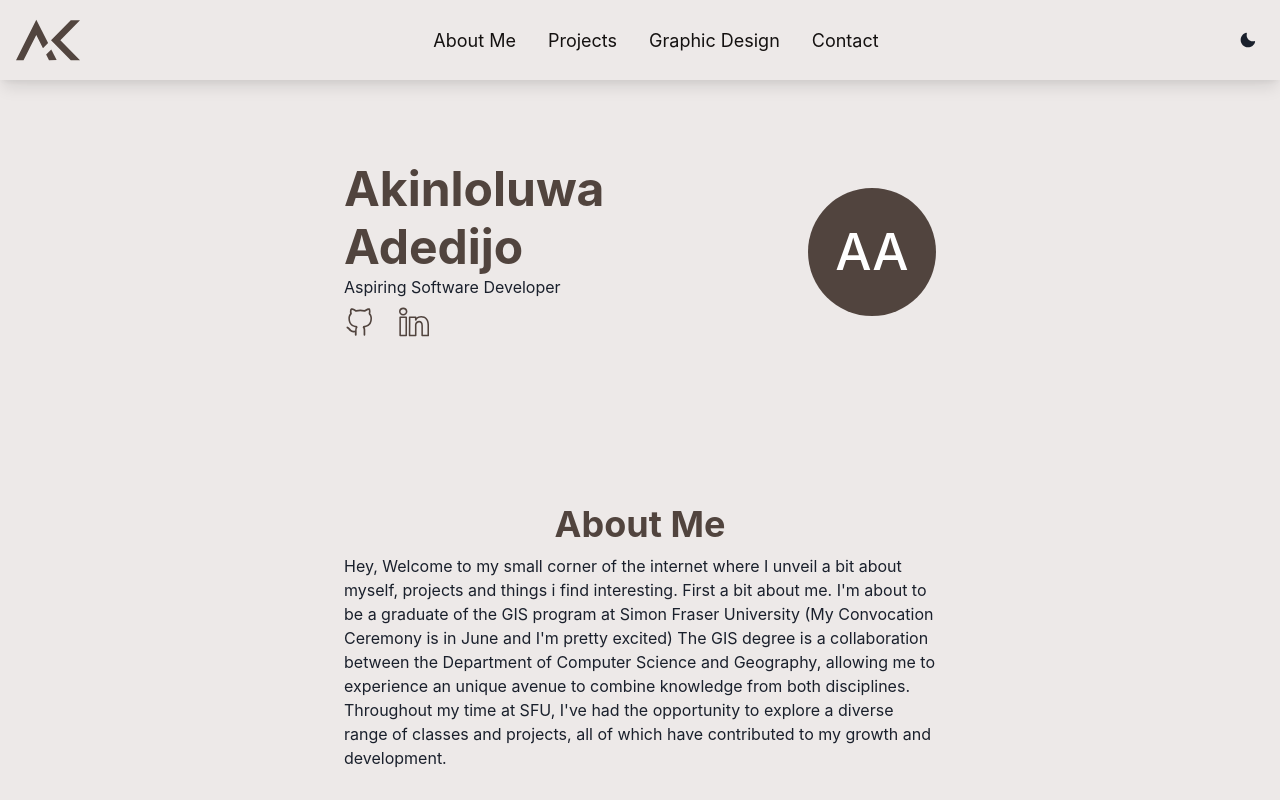
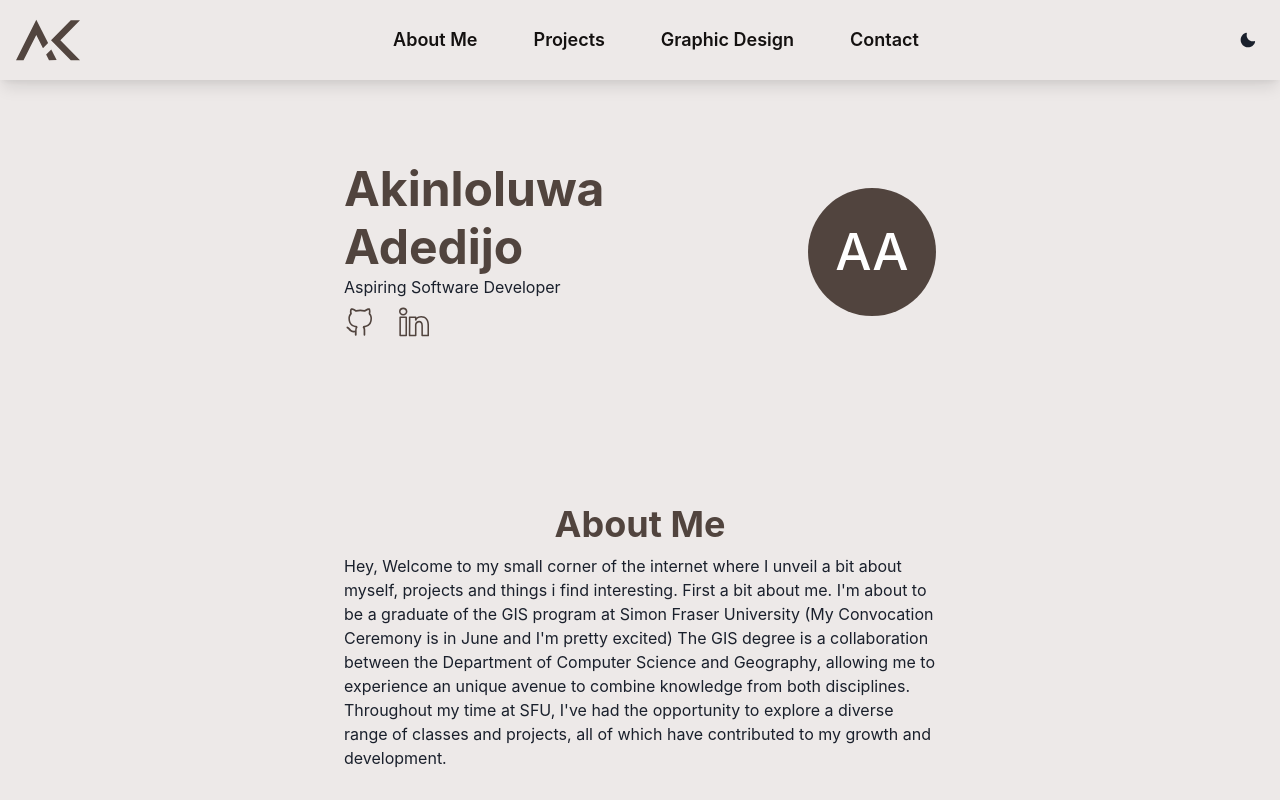
Before and after one commit to Akinloluwa-Adedijo/personal_website, a React (Vite) app: page / in a window 1280 px wide. Shown: the top 800 px of the page. Built offline with nearby package versions, Linux system fonts and the light colour scheme.

Commit message:
refactored nav buttons and improved project buttons

```diff
--- /dev/null
+++ b/src/components/NavButtons.jsx
@@ -0,0 +1,27 @@
+import React from "react";
+import { Button, useColorModeValue } from "@chakra-ui/react";
+
+const NavButtons = (props) => {
+  const { title, section } = props;
+  return (
+    <a href={`#${section}`}>
+      <Button
+        px={2}
+        py={1}
+        rounded={"md"}
+        bg="none"
+        color={useColorModeValue("text.light", "text.dark")}
+        _hover={{
+          textDecoration: "none",
+          bg: useColorModeValue("primary.light", "primary.dark"),
+          color: useColorModeValue("text.dark", "text.light"),
+        }}
+        fontSize={"lg"}
+      >
+        {title}
+      </Button>
+    </a>
+  );
+};
+
+export default NavButtons;
--- a/src/components/Navbar.jsx
+++ b/src/components/Navbar.jsx
@@ -1,4 +1,4 @@
-import react from "react";
+import React from "react";
 import {
   Box,
   Flex,
@@ -14,6 +14,8 @@ import {
 import { MoonIcon, SunIcon, CloseIcon, HamburgerIcon } from "@chakra-ui/icons";
 import LogoLight from "../assets/website_logo_light.svg";
 import LogoDark from "../assets/website_logo_dark.svg";
+import { motion } from "framer-motion";
+import LinkButtons from "./NavButtons";
 
 const Links = [
   { title: "About Me", name: "about" },
@@ -21,29 +23,6 @@ const Links = [
   { title: "Graphic Design", name: "graphic_design" },
   { title: "Contact", name: "contact" },
 ];
-
-const NavigationLinks = (props) => {
-  const { children, section } = props;
-
-  return (
-    <Box
-      as="a"
-      px={2}
-      py={1}
-      rounded={"md"}
-      href={`#${section}`}
-      color={useColorModeValue("text.light", "text.dark")}
-      _hover={{
-        textDecoration: "none",
-        bg: useColorModeValue("primary.light", "primary.dark"),
-        color: useColorModeValue("text.dark", "text.light"),
-      }}
-      fontSize={"lg"}
-    >
-      {children}
-    </Box>
-  );
-};
 
 const Navbar = () => {
   const { colorMode, toggleColorMode } = useColorMode();
@@ -64,11 +43,9 @@ const Navbar = () => {
             src={colorMode === "light" ? LogoLight : LogoDark}
           />
         </Box>
-        <HStack as={"nav"} spacing={4} display={{ base: "none", md: "flex" }}>
+        <HStack as={"nav"} spacing={10} display={{ base: "none", md: "flex" }}>
           {Links.map((link, index) => (
-            <NavigationLinks key={index} section={link.name}>
-              {link.title}
-            </NavigationLinks>
+            <LinkButtons key={index} title={link.title} section={link.name} />
           ))}
         </HStack>
 
--- a/src/components/Projects.jsx
+++ b/src/components/Projects.jsx
@@ -24,8 +24,6 @@ import {
 import { projectButtons } from "../data";
 import { getProjects, filterProject } from "../data_service";
 import SectionHeading from "./SectionHeading";
-// import { ArrowForwardIcon } from "@chakra-ui/icons";
-// import { motion } from "framer-motion";
 
 const Projects = () => {
   const [filtProject, setFiltProject] = useState(null);
@@ -166,23 +164,32 @@ const Projects = () => {
                 <Stack spacing={5} direction={"row"}>
                   {selectedProject.details &&
                     selectedProject.details.access.map((p, index) => (
-                      <Box
-                        as="a"
+                      <a href={p.link}>
+                        <Button
                           px={2}
                           py={1}
                           rounded={"md"}
-                        href={p.link}
                           mt={3}
                           target="_blank"
                           key={index}
-                        bg={useColorModeValue("primary.light", "primary.dark")}
-                        textColor={useColorModeValue("text.dark", "text.light")}
+                          bg={useColorModeValue(
+                            "primary.light",
+                            "primary.dark"
+                          )}
+                          textColor={useColorModeValue(
+                            "text.dark",
+                            "text.light"
+                          )}
                           _hover={{
-                          bg: useColorModeValue("accent.light", "accent.dark"),
+                            bg: useColorModeValue(
+                              "accent.light",
+                              "accent.dark"
+                            ),
                           }}
                         >
                           {p.title}
-                      </Box>
+                        </Button>
+                      </a>
                     ))}
                 </Stack>
               </Box>
```
Lines whose indentation alone changed are shown as unchanged.
